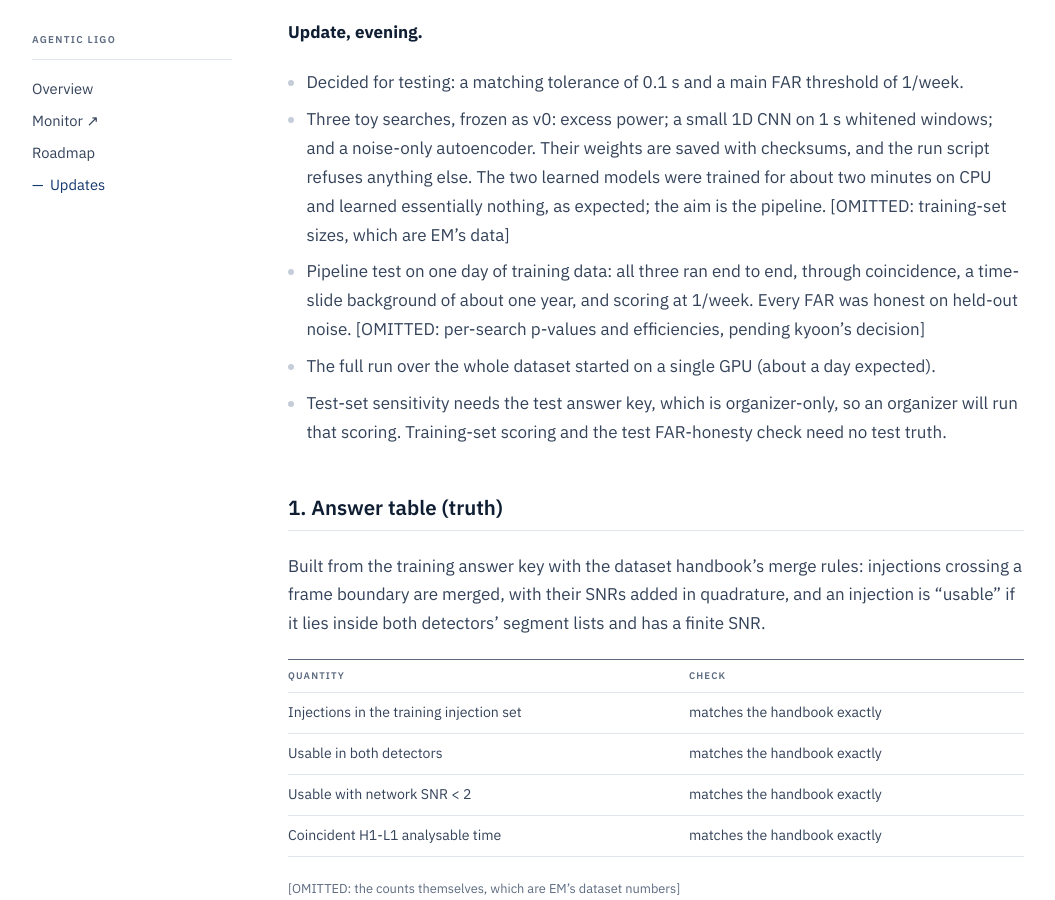
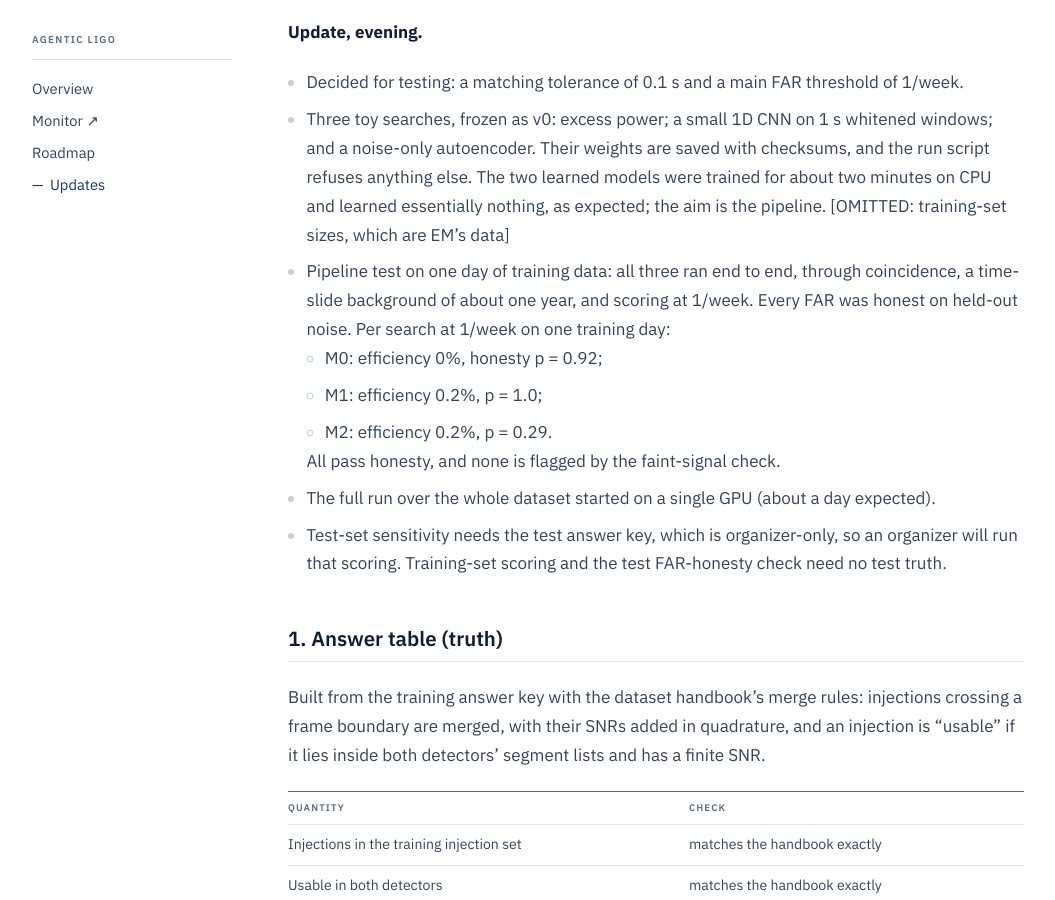
Before and after one commit to kyoon-mit/kyoon-mit.github.io, a Jekyll site: the page built from docs/_ligo_updates/2026-11-27-toy-searches.md, in a window 1280 px wide and 900 px high, scrolled down 522 px. Shown: the whole window, without its empty margins (104-1159 px from the left). Built offline with Jekyll 4.4.1, drawn with Linux system fonts in a browser that asks for light colours; some of the changed text lies outside the part shown.

Commit message:
Agentic LIGO: 27 November update gets the toy-search numbers and figures
Numbers, tables and the four plots from the CIT session (cit-results e4f938d),
cleared by kyoon; the provisional constants and the dataset counts stay out.

Co-Authored-By: Claude Opus 5.5 <noreply@anthropic.com>

```diff
--- a/docs/_ligo_updates/2026-11-27-toy-searches.md
+++ b/docs/_ligo_updates/2026-11-27-toy-searches.md
@@ -14,7 +14,12 @@ summary: >-
 
 - Decided for testing: a matching tolerance of 0.1 s and a main FAR threshold of 1/week.
 - Three toy searches, frozen as v0: excess power; a small 1D CNN on 1 s whitened windows; and a noise-only autoencoder. Their weights are saved with checksums, and the run script refuses anything else. The two learned models were trained for about two minutes on CPU and learned essentially nothing, as expected; the aim is the pipeline. [OMITTED: training-set sizes, which are EM's data]
-- Pipeline test on one day of training data: all three ran end to end, through coincidence, a time-slide background of about one year, and scoring at 1/week. Every FAR was honest on held-out noise. [OMITTED: per-search p-values and efficiencies, pending kyoon's decision]
+- Pipeline test on one day of training data: all three ran end to end, through coincidence, a time-slide background of about one year, and scoring at 1/week. Every FAR was honest on held-out noise. Per search at 1/week on one training day:
+  - M0: efficiency 0%, honesty p = 0.92;
+  - M1: efficiency 0.2%, p = 1.0;
+  - M2: efficiency 0.2%, p = 0.29.
+
+  All pass honesty, and none is flagged by the faint-signal check.
 - The full run over the whole dataset started on a single GPU (about a day expected).
 - Test-set sensitivity needs the test answer key, which is organizer-only, so an organizer will run that scoring. Training-set scoring and the test FAR-honesty check need no test truth.
 
@@ -50,23 +55,28 @@ Built from the training answer key with the dataset handbook's merge rules: inje
 
 <div class="table-scroll" markdown="1">
 
-| List | What it does | FAR honesty | Faint-signal check | Expected |
-|---|---|---|---|---|
-| nothing | reports no triggers | honest | clean | zero sensitivity, honest |
-| every_second_honest | a 1 s trigger every second, honest FAR of 1 Hz | honest | clean | zero sensitivity at useful FAR, honest |
-| every_second_liar | a 1 s trigger every second, each claiming a tiny FAR | dishonest | flagged | caught by FAR honesty |
-| random_liar | random 1 s triggers, each claiming a tiny FAR | dishonest | clean | caught by FAR honesty |
-| oracle | reads the answer key: every injection, tiny FAR | honest | flagged | caught by the faint-signal check |
+| List | What it does | Efficiency (1/day and 1/week) | FAR honesty | Faint-signal check | Expected |
+|---|---|--:|---|---|---|
+| nothing | reports no triggers | 0% | honest | clean | zero sensitivity, honest |
+| every_second_honest | a 1 s trigger every second, honest FAR of 1 Hz | 0% | honest | clean | zero sensitivity at useful FAR, honest |
+| every_second_liar | a 1 s trigger every second, each claiming a tiny FAR | 100% | dishonest | flagged | caught by FAR honesty |
+| random_liar | random 1 s triggers, each claiming a tiny FAR | 6.9% | dishonest | clean | caught by FAR honesty |
+| oracle | reads the answer key: every injection, tiny FAR | 100% | honest | flagged | caught by the faint-signal check |
 
 </div>
 
-[OMITTED: the sensitivity column, pending kyoon's decision]
-{: .omitted}
-
 All five behave as designed. The oracle shows why the faint-signal check matters: its FARs look honest, because it reports nothing on noise, and only the faint-signal check exposes it.
 
-[OMITTED: two figures, pending kyoon's decision]
-{: .omitted}
+<div class="plot-pair">
+{% include figure.html
+   src="/assets/img/ligo/2026-11-27/every_second_liar_far_honesty.png"
+   alt="Observed trigger rate on the noise set against the claimed false-alarm-rate threshold for every_second_liar: the observed rate stays near 1 Hz at every threshold, far above the honest diagonal"
+   label="every_second_liar: FAR honesty" %}
+{% include figure.html
+   src="/assets/img/ligo/2026-11-27/oracle_far_honesty.png"
+   alt="Observed trigger rate on the noise set against the claimed false-alarm-rate threshold for oracle: no triggers on noise at any threshold, so no curve appears above the honest diagonal"
+   label="oracle: FAR honesty" %}
+</div>
 
 ## 4. Reference search (plumbing test)
 
@@ -76,8 +86,31 @@ All five behave as designed. The oracle shows why the faint-signal check matters
 - Scored on one injection day, with FAR honesty checked on a second, unused noise day.
 - Compute: 126 single-core Condor jobs, about 2 CPU-hours.
 
-[OMITTED: the sensitivity table, the per-family table and two figures, pending kyoon's decision]
-{: .omitted}
+<div class="table-scroll" markdown="1">
+
+| FAR threshold | Efficiency | Found | Noise expected | Noise observed |
+|---|--:|--:|--:|--:|
+| 1/hour | 20.8% | 89 | 13.77 | 7 |
+| 1/day | 0.7% | 3 | 0.57 | 1 |
+| 1/week | 0% | 0 | 0.08 | 0 |
+| 1/month | 0% | 0 | 0.02 | 0 |
+| 1/year | 0% | 0 | 0.00 | 0 |
+| 1/10yr | 0% | 0 | 0.00 | 0 |
+
+</div>
+
+Per family at 1/day: circular BBH 4.0%, sine-Gaussian 0.9%, white-noise burst 0%. FAR honesty: worst p = 0.15, pass.
+
+<div class="plot-pair">
+{% include figure.html
+   src="/assets/img/ligo/2026-11-27/reference_excesspower_eff_snr.png"
+   alt="Efficiency at a false-alarm rate of 1 per day against network optimal SNR for the reference excess-power search, per waveform family: near zero everywhere, rising only for sine-Gaussians at the highest SNR"
+   label="Reference search: efficiency against SNR at FAR 1/day" %}
+{% include figure.html
+   src="/assets/img/ligo/2026-11-27/reference_excesspower_far_honesty.png"
+   alt="Observed trigger rate on the noise set against the claimed false-alarm-rate threshold for the reference excess-power search: the curve stays at or below the honest diagonal"
+   label="Reference search: FAR honesty" %}
+</div>
 
 FAR honesty passes. Sensitivity is poor: glitches dominate the background. One year of background cannot support thresholds beyond about 1/year; the LVK rule of at least 100 years would need far more slides or noise.
 
```
Also changed, not shown: docs/assets/img/ligo/2026-11-27/every_second_liar_far_honesty.png (added), docs/assets/img/ligo/2026-11-27/oracle_far_honesty.png (added), docs/assets/img/ligo/2026-11-27/reference_excesspower_eff_snr.png (added), docs/assets/img/ligo/2026-11-27/reference_excesspower_far_honesty.png (added).
